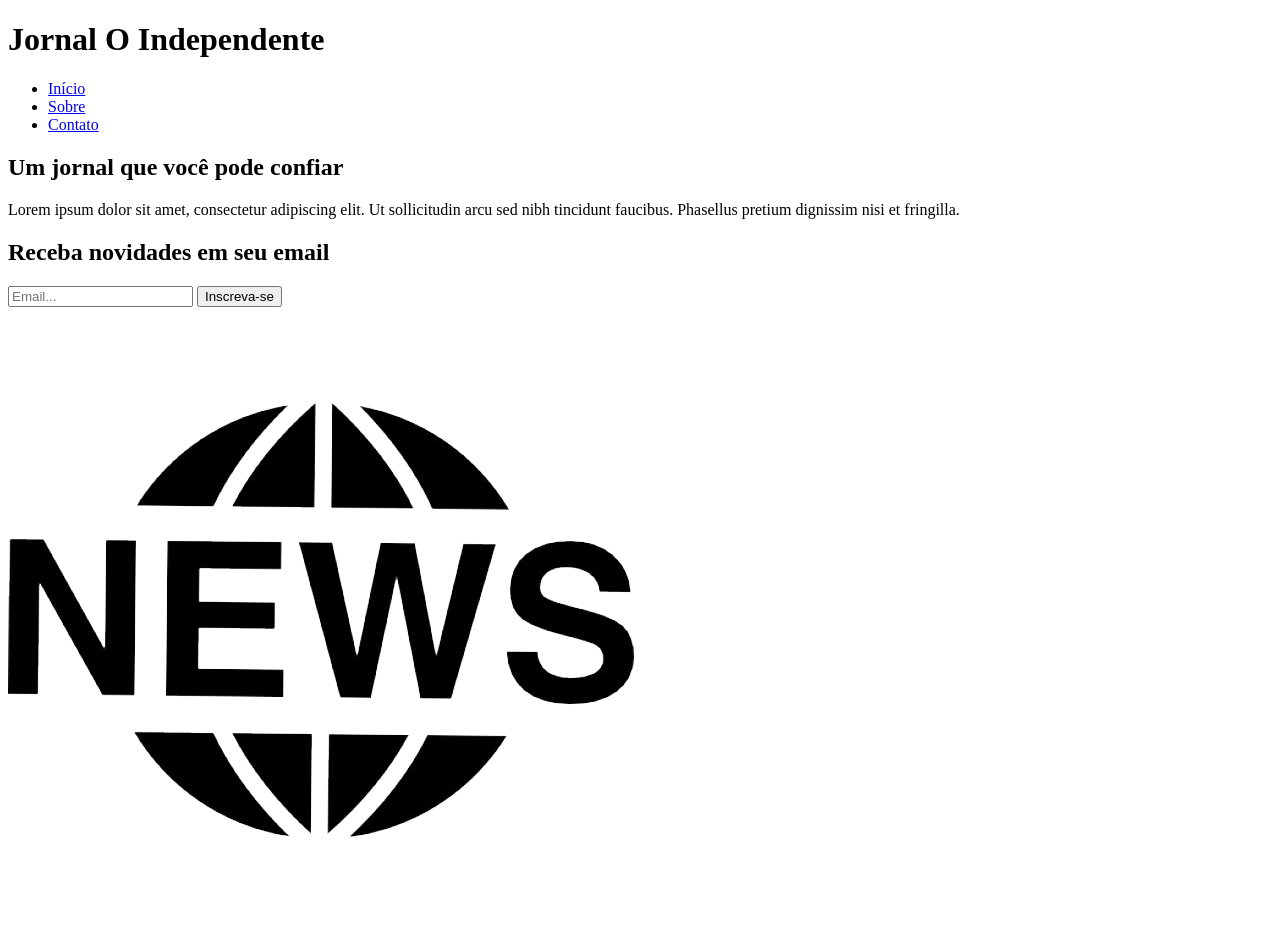
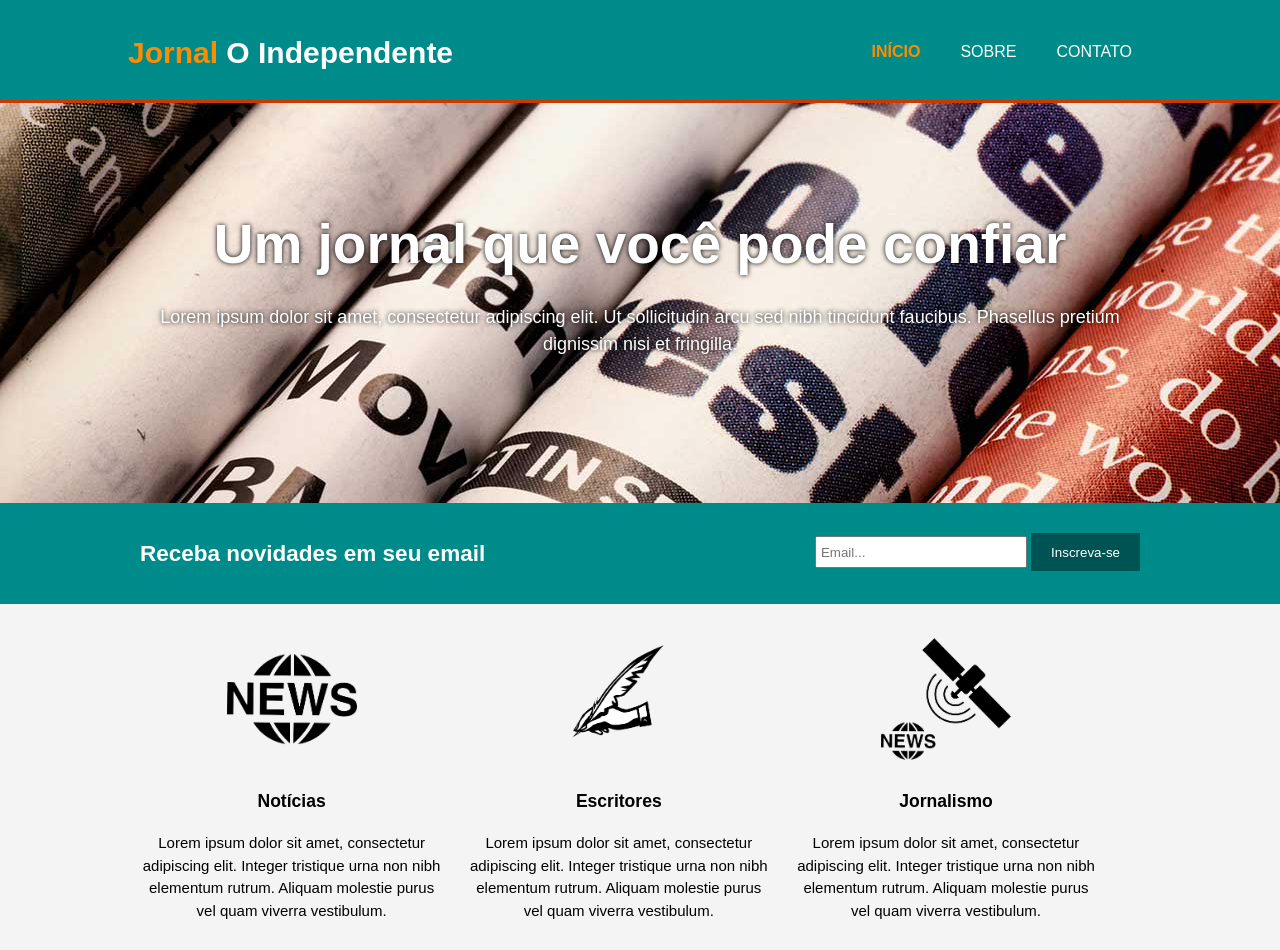
Before and after one commit to GuiltyApollyoN/guiltyapollyon.github.io, a plain HTML site: page index.html in a window 1280 px wide. Shown: the top 950 px of the page. Drawn offline with Linux system fonts and the light colour scheme.

Commit message:
Bugfixes
Added a "." and a ">". Oops.

```diff
--- a/index.html
+++ b/index.html
@@ -7,9 +7,9 @@
     <meta name="keywords" content="jornal, o independente">
     <meta name="author" content="Gabriel Resende">
     <title>Jornal O Independente | Bem Vindo</title>
-    <link rel="stylesheet" href="./css/style.css"
-    <link rel="shortcut icon" href="/favicon.ico" type="image/x-icon">
-    <link rel="icon" href="/favicon.ico" type="image/x-icon">
+    <link rel="stylesheet" href="./css/style.css">
+    <link rel="shortcut icon" href="./favicon.ico" type="image/x-icon">
+    <link rel="icon" href="./favicon.ico" type="image/x-icon">
   </head>
   <body>
     <header>
```
Also changed, not shown: about.html (+3 -3 lines), contact.html (+3 -3 lines).
